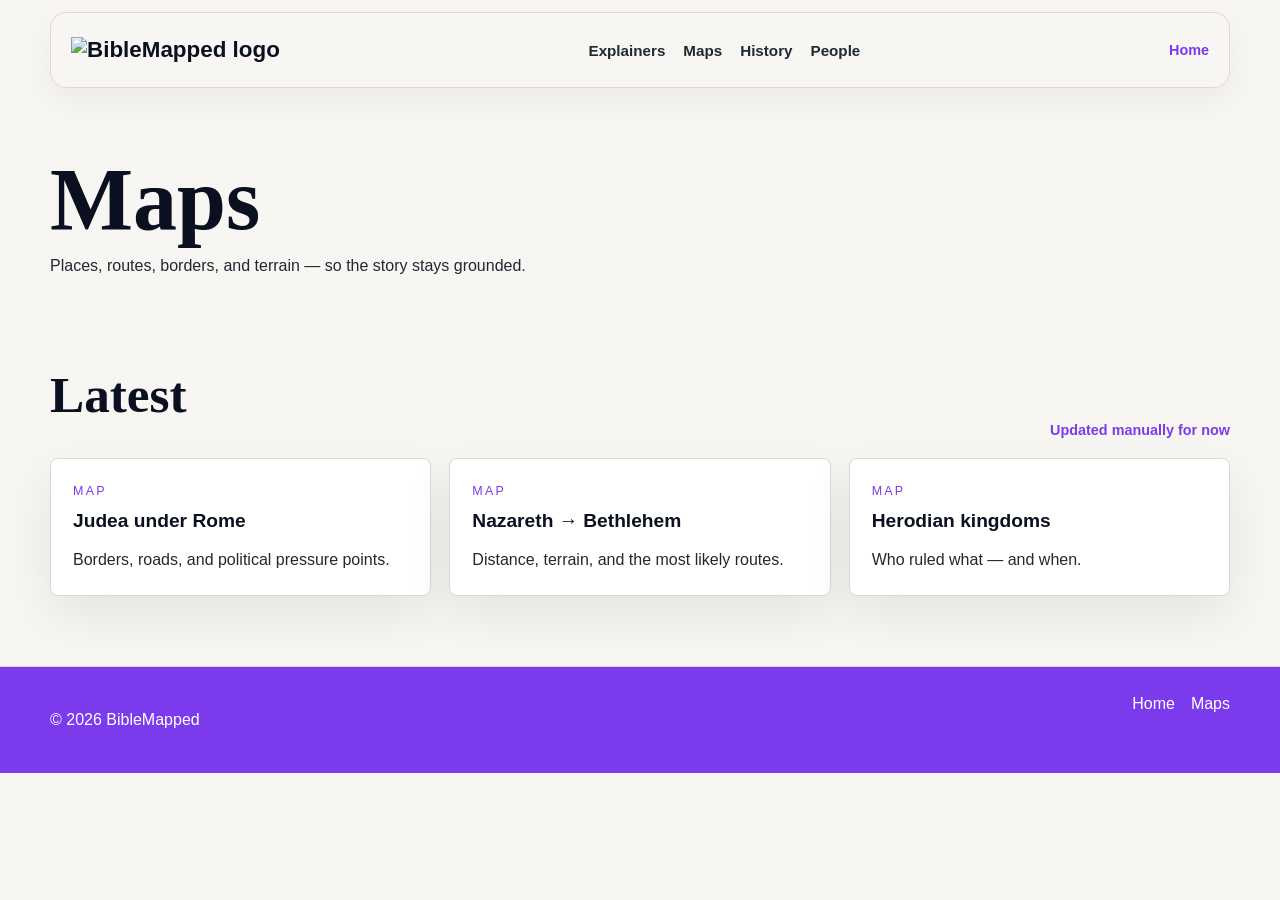
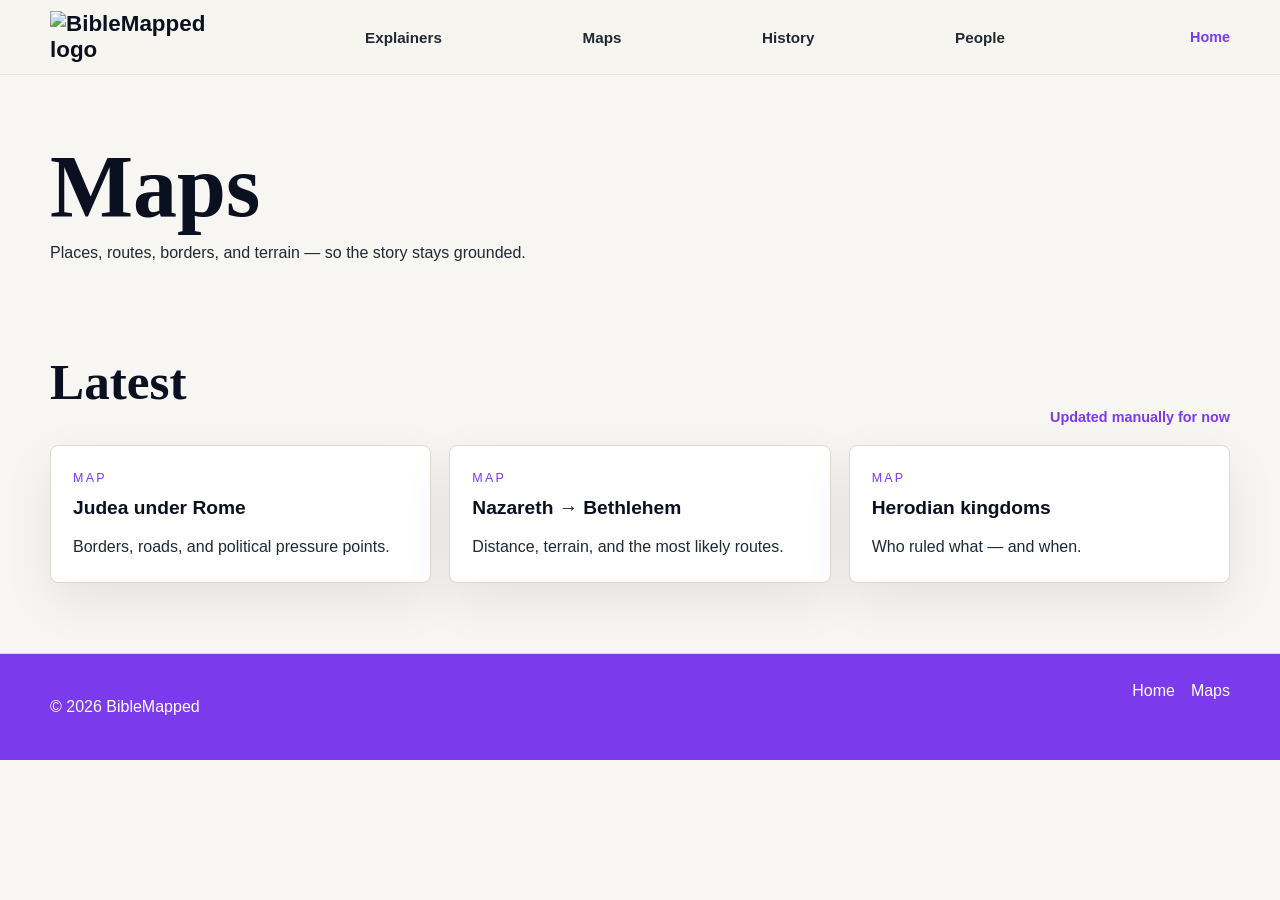

Fix start reveal spacing and nav layout

--- a/src/styles.css
+++ b/src/styles.css
@@ -10,6 +10,8 @@
   --border-soft: #DDD8D0;
   --surface: #FCFBF8;
   --shadow-soft: 0 18px 50px rgba(11, 16, 32, 0.08);
+  --nav-height: 74px;
+  --nav-bg: #F7F5EF;
 }
 
 * {
@@ -52,27 +54,35 @@ a {
 .site-header,
 .header {
   position: sticky;
-  top: 12px;
+  top: 0;
   z-index: 100;
-  width: min(1180px, calc(100% - 32px));
-  margin: 12px auto 0;
-  background: rgba(247, 246, 242, 0.92);
-  backdrop-filter: blur(16px);
-  border: 1px solid var(--border-soft);
-  border-radius: 16px;
-  box-shadow: 0 12px 32px rgba(11, 16, 32, 0.05);
+  width: 100%;
+  margin: 0;
+  background: var(--nav-bg);
+  border: 1px solid rgba(31, 41, 51, 0.08);
+  border-width: 0 0 1px;
+  border-radius: 0;
+  box-shadow: none;
+  overflow: hidden;
 }
 
 .nav-wrap,
 .header-inner {
-  display: flex;
+  width: min(1180px, calc(100% - 32px));
+  margin: 0 auto;
+  display: grid;
+  grid-template-columns: minmax(140px, 180px) minmax(0, 1fr) minmax(60px, 90px);
   align-items: center;
-  justify-content: space-between;
-  min-height: 74px;
+  min-height: var(--nav-height);
   gap: 20px;
+  overflow: hidden;
+  position: relative;
 }
 
 .brand {
+  justify-self: start;
+  max-width: 180px;
+  overflow: hidden;
   font-family: "Syne", sans-serif;
   font-weight: 800;
   font-size: 1.4rem;
@@ -82,9 +92,12 @@ a {
 .main-nav,
 .nav {
   display: flex;
-  gap: 18px;
+  gap: clamp(0.8rem, 2vw, 2.2rem);
   flex-wrap: wrap;
   align-items: center;
+  justify-content: space-evenly;
+  justify-self: center;
+  width: 100%;
 }
 
 .main-nav a,
@@ -102,6 +115,13 @@ a {
 .header-actions {
   display: flex;
   align-items: center;
+  justify-self: end;
+  position: absolute;
+  right: 0;
+  top: 50%;
+  z-index: 2;
+  transform: translateY(-50%);
+  background: var(--nav-bg);
 }
 
 .see-all {
@@ -389,6 +409,20 @@ h3 {
   .nav {
     display: flex;
     gap: 10px;
+    justify-content: center;
+  }
+
+  .nav-wrap,
+  .header-inner {
+    grid-template-columns: 1fr;
+    justify-items: center;
+    padding: 12px 0;
+  }
+
+  .header-actions {
+    justify-self: center;
+    position: static;
+    transform: none;
   }
 
   h1 {
